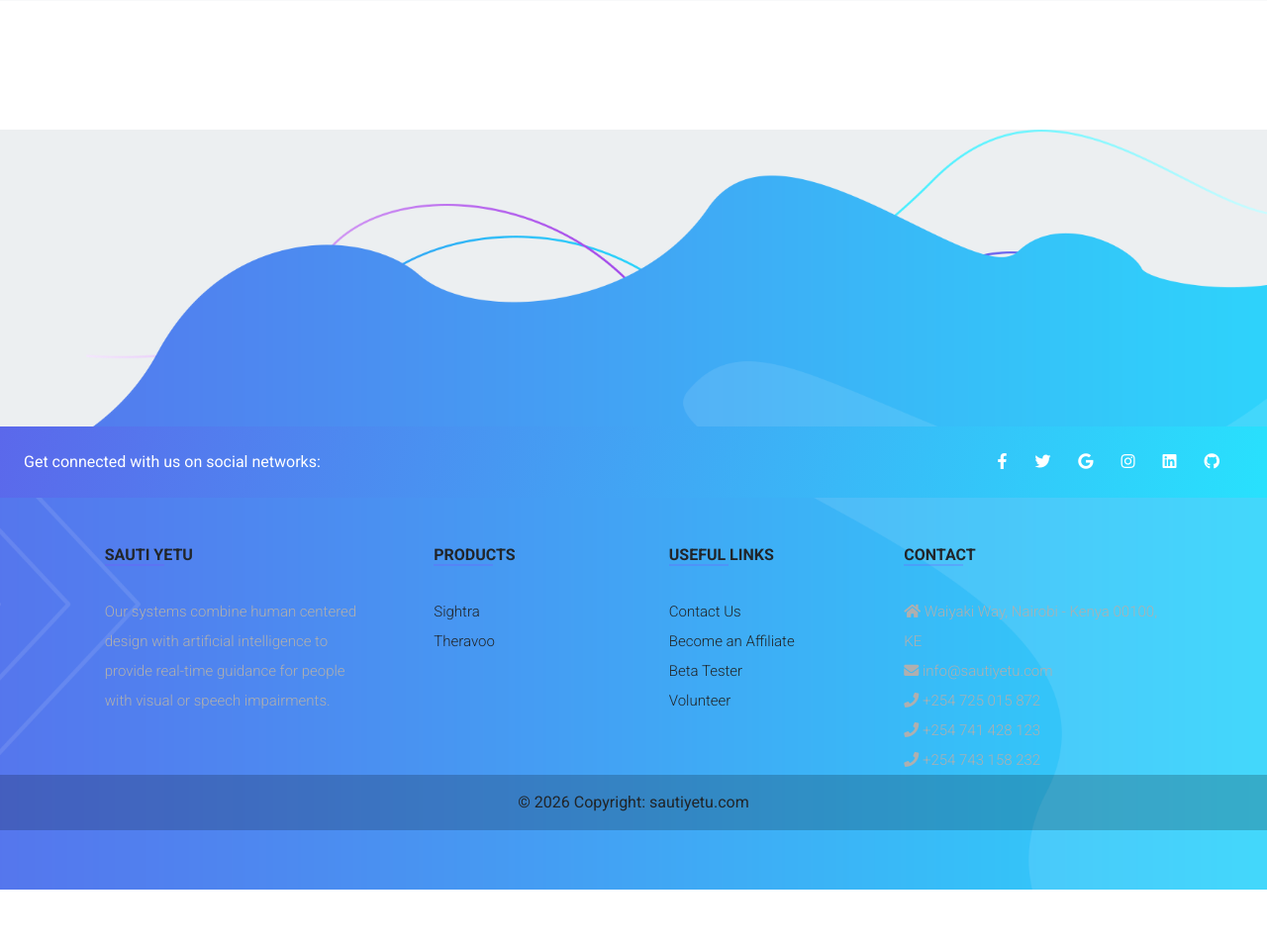
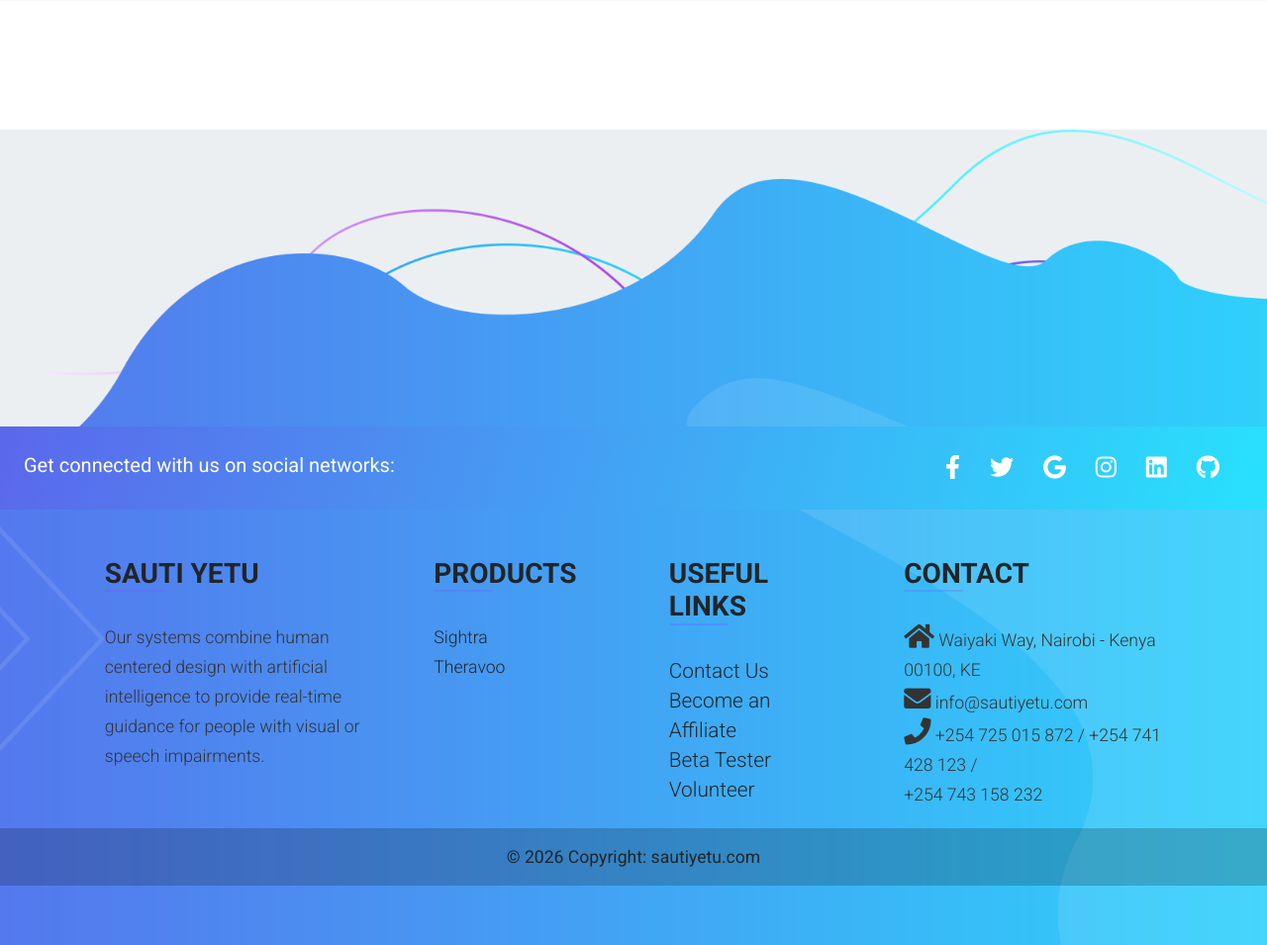
Before and after one commit to antonie-riziki/Sauti-Yetu-Official, a Django app: page / in a window 1280 px wide. Shown: the part 2985-3940 px from the top of the page at 99% size. Before the commit the page ends 3884 px from the top, so only its background shows below. Run offline with Django 5.2, Linux system fonts and the light colour scheme; some libraries are stand-ins or nearby versions.

Commit message:
updated the footer section

```diff
--- a/SautiYetu_app/templates/footer.html
+++ b/SautiYetu_app/templates/footer.html
@@ -86,131 +86,128 @@
           class="text-center text-dark"
           style="background-color: #ECEFF1"
           >
-    <!-- Section: Social media -->
+
     <section
              class="d-flex justify-content-between p-4 text-white"
-             style="background: linear-gradient(105deg, rgba(91,104,235,1) 0%, rgba(40,225,253,1) 100%)"
+             style="width:100%;background: linear-gradient(105deg, rgba(91,104,235,1) 0%, rgba(40,225,253,1) 100%)"
              >
-      <!-- Left -->
+
       <div class="me-5">
-        <span>Get connected with us on social networks:</span>
+        <span style="font-size: 1.25rem;">Get connected with us on social networks:</span>
       </div>
-      <!-- Left -->
 
-      <!-- Right -->
+
       <div>
-        <a href="" class="text-white me-4">
+        <a href="" class="text-white me-4" style="font-size: 1.5rem;">
           <i class="fab fa-facebook-f"></i>
         </a>
-        <a href="" class="text-white me-4">
+        <a href="" class="text-white me-4" style="font-size: 1.5rem;">
           <i class="fab fa-twitter"></i>
         </a>
-        <a href="" class="text-white me-4">
+        <a href="" class="text-white me-4" style="font-size: 1.5rem;">
           <i class="fab fa-google"></i>
         </a>
-        <a href="" class="text-white me-4">
+        <a href="" class="text-white me-4" style="font-size: 1.5rem;">
           <i class="fab fa-instagram"></i>
         </a>
-        <a href="" class="text-white me-4">
+        <a href="" class="text-white me-4" style="font-size: 1.5rem;">
           <i class="fab fa-linkedin"></i>
         </a>
-        <a href="" class="text-white me-4">
+        <a href="" class="text-white me-4" style="font-size: 1.5rem;">
           <i class="fab fa-github"></i>
         </a>
       </div>
-      <!-- Right -->
+
     </section>
-    <!-- Section: Social media -->
 
-    <!-- Section: Links  -->
+
+
     <section class="">
       <div class="container text-center text-md-start mt-5">
-        <!-- Grid row -->
+
         <div class="row mt-3">
-          <!-- Grid column -->
+
           <div class="col-md-3 col-lg-4 col-xl-3 mx-auto mb-4">
-            <!-- Content -->
-            <h6 class="text-uppercase fw-bold">Sauti Yetu</h6>
+
+            <h6 class="text-uppercase fw-bold" style="font-size: 1.75rem;">Sauti Yetu</h6>
             <hr
                 class="mb-4 mt-0 d-inline-block mx-auto"
                 style="width: 60px; background-color: #7c4dff; height: 2px"
                 />
-            <p>
+            <p style="font-size: 1.1rem; color: #333;">
               Our systems combine human centered design with artificial intelligence to
               provide real-time guidance for people with visual or speech impairments.
             </p>
           </div>
-          <!-- Grid column -->
 
-          <!-- Grid column -->
+
           <div class="col-md-2 col-lg-2 col-xl-2 mx-auto mb-4">
-            <!-- Links -->
-            <h6 class="text-uppercase fw-bold">Products</h6>
+
+            <h6 class="text-uppercase fw-bold" style="font-size: 1.75rem;">Products</h6>
             <hr
                 class="mb-4 mt-0 d-inline-block mx-auto"
                 style="width: 60px; background-color: #7c4dff; height: 2px"
                 />
-            <p>
+            <p style="font-size: 1.1rem;">
               <a href="#!" class="text-dark">Sightra</a>
             </p>
-            <p>
+            <p style="font-size: 1.1rem;">
               <a href="#!" class="text-dark">Theravoo</a>
             </p>
 
           </div>
-          <!-- Grid column -->
 
-          <!-- Grid column -->
+
           <div class="col-md-3 col-lg-2 col-xl-2 mx-auto mb-4">
-            <!-- Links -->
-            <h6 class="text-uppercase fw-bold">Useful links</h6>
+
+            <h6 class="text-uppercase fw-bold" style="font-size: 1.75rem;">Useful links</h6>
             <hr
                 class="mb-4 mt-0 d-inline-block mx-auto"
                 style="width: 60px; background-color: #7c4dff; height: 2px"
                 />
-            <p>
+            <p style="font-size: 1.3rem;">
               <a href="#!" class="text-dark">Contact Us</a>
             </p>
-            <p>
+            <p style="font-size: 1.3rem;">
               <a href="#!" class="text-dark">Become an Affiliate</a>
             </p>
-            <p>
+            <p style="font-size: 1.3rem;">
               <a href="#!" class="text-dark">Beta Tester</a>
             </p>
-            <p>
+            <p style="font-size: 1.3rem;">
               <a href="#!" class="text-dark">Volunteer</a>
             </p>
           </div>
-          <!-- Grid column -->
 
-          <!-- Grid column -->
+
+
           <div class="col-md-4 col-lg-3 col-xl-3 mx-auto mb-md-0 mb-4">
-            <!-- Links -->
-            <h6 class="text-uppercase fw-bold">Contact</h6>
+
+            <h6 class="text-uppercase fw-bold" style="font-size: 1.75rem;">Contact</h6>
             <hr
                 class="mb-4 mt-0 d-inline-block mx-auto"
                 style="width: 60px; background-color: #7c4dff; height: 2px"
                 />
-            <p><i class="fas fa-home mr-3"></i> Waiyaki Way, Nairobi - Kenya 00100, KE</p>
-            <p><i class="fas fa-envelope mr-3"></i> info@sautiyetu.com</p>
-            <p><i class="fas fa-phone mr-3"></i> +254 725 015 872</p>
-            <p><i class="fas fa-phone mr-3"></i> +254 741 428 123</p>
-            <p><i class="fas fa-phone mr-3"></i> +254 743 158 232</p>
+            <p style="font-size: 1.1rem; color: #333;"><i class="fas fa-home mr-3" style="font-size: 1.7rem;"></i> Waiyaki Way, Nairobi - Kenya 00100, KE</p>
+            <p style="font-size: 1.1rem; color: #333;"><i class="fas fa-envelope mr-3" style="font-size: 1.7rem;"></i> info@sautiyetu.com</p>
+            <p style="font-size: 1.1rem; color: #333;"><i class="fas fa-phone mr-3" style="font-size: 1.7rem;"></i> +254 725 015 872 / +254 741 428 123 /  </br> +254 743 158 232</p>
+            <!-- <p style="font-size: 1.1rem;"><i class="fas fa-phone mr-3" style="font-size: 1.7rem;"></i> </p>
+            <p style="font-size: 1.1rem;"><i class="fas fa-phone mr-3" style="font-size: 1.7rem;"></i> </p> -->
           </div>
-          <!-- Grid column -->
+
         </div>
-        <!-- Grid row -->
+
       </div>
     </section>
-    <!-- Section: Links  -->
+
 
     <!-- Copyright -->
     <div
          class="text-center p-3"
-         style="background-color: rgba(0, 0, 0, 0.2)"
+         style="background-color: rgba(0, 0, 0, 0.2); font-size: 1.1rem;"
          >
-      © 2026 Copyright:
-      <a class="text-dark" href="https://sautiyetu.com/"
+      © {% now "Y" %} Copyright:
+      <a class="text-dark" href="https://wwww.sautiyetu.com/"
          >sautiyetu.com</a
         >
     </div>
```
